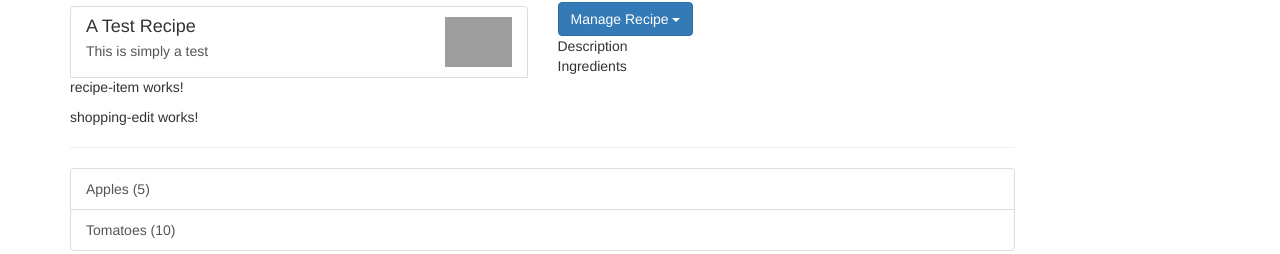
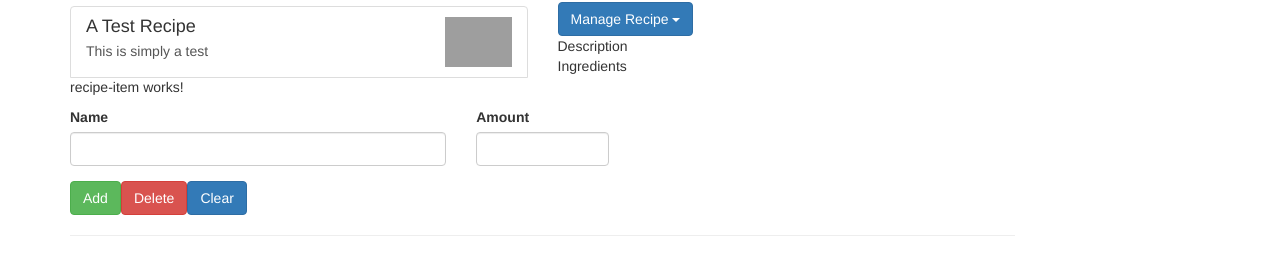
Before and after one commit to Matrix-citizen/shopping-and-recipe, an Angular app: page / in a window 1280 px wide. Shown: the part 141-395 px from the top of the page. Built offline with nearby package versions, Linux system fonts and the light colour scheme; grey boxes are pictures that could not be loaded.

Commit message:
Added Shopping List edit section

```diff
--- a/src/app/shopping-list/shopping-edit/shopping-edit.component.html
+++ b/src/app/shopping-list/shopping-edit/shopping-edit.component.html
@@ -1 +1,23 @@
-<p>shopping-edit works!</p>
+<div class="row">
+  <div class="col-xs-12">
+    <form>
+      <div class="row">
+        <div class="col-sm-5 form-group">
+          <label for="name">Name</label>
+          <input type="text" id="name" class="form-control">
+        </div>
+        <div class="col-sm-2 form-group">
+          <label for="amount">Amount</label>
+          <input type="number" id="amount" class="form-control">
+        </div>
+      </div>
+      <div class="row">
+        <div class="col-xs-12">
+          <button class="btn btn-success" type="submit">Add</button>
+          <button class="btn btn-danger" type="button">Delete</button>
+          <button class="btn btn-primary" type="button">Clear</button>
+        </div>
+      </div>
+    </form>
+  </div>
+</div>
--- a/src/app/shopping-list/shopping-edit/shopping-edit.component.ts
+++ b/src/app/shopping-list/shopping-edit/shopping-edit.component.ts
@@ -5,6 +5,7 @@ import { Component, OnInit } from '@angular/core';
   templateUrl: './shopping-edit.component.html',
   styleUrls: ['./shopping-edit.component.css']
 })
+
 export class ShoppingEditComponent implements OnInit {
 
   constructor() { }
--- a/src/app/shopping-list/shopping-list.component.html
+++ b/src/app/shopping-list/shopping-list.component.html
@@ -1,9 +1,13 @@
 <div class="row">
   <div class="col-xs-10">
     <app-shopping-edit></app-shopping-edit>
-    <hr>
+    <hr />
     <ul class="list-group">
-      <a class="list-group-item" style="cursor: pointer" *ngFor="let ingredient of ingredients">
+      <a
+        class="list-group-item"
+        style="cursor: pointer"
+        *ngFor="let ingredient of ingredients"
+      >
         {{ ingredient.name }} ({{ ingredient.amount }})
       </a>
     </ul>
```
Also changed, not shown: src/app/shared/ingredient.model.ts (line endings or trailing spaces).
